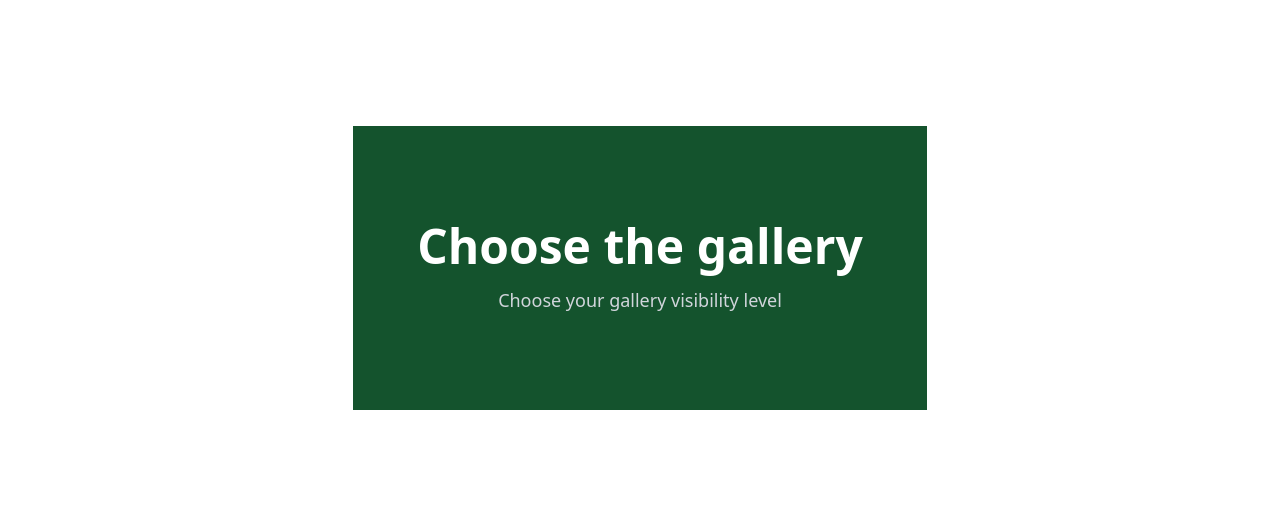
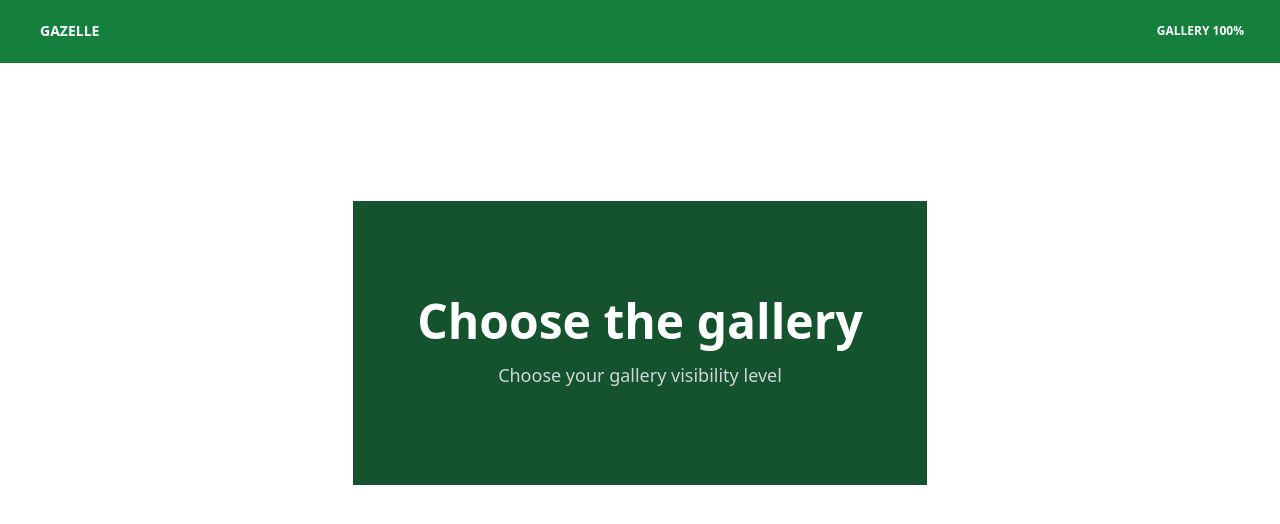
Before and after one commit to ISupernova/isupernova.github.io, a Nuxt app: page / in a window 1280 px wide. Shown: the top 524 px of the page. Built offline with nearby package versions, Linux system fonts and the light colour scheme.

Commit message:
Gallery componentization

```diff
--- /dev/null
+++ b/components/Gallery.vue
@@ -0,0 +1,21 @@
+<template>
+  <main>
+    <div class="grid grid-cols-2 md:grid-cols-4 gap-4">
+      <div v-for="link in links" :key="link">
+        <img class="h-auto max-w-full rounded-lg" :src="link" alt="">
+      </div>
+    </div>
+  </main>
+</template>
+<script>
+export default {
+  name: "Gallery",
+  props: {
+    links: {
+      required: true,
+      type: Array,
+      default: () => []
+    }
+  }
+}
+</script>
--- /dev/null
+++ b/components/Navbar.vue
@@ -0,0 +1,51 @@
+<template>
+  <nav class="relative flex flex-wrap items-center justify-between px-2 py-3 bg-green-700 mb-3">
+    <div class="container px-4 mx-auto flex flex-wrap items-center justify-between">
+      <div class="w-full relative flex justify-between lg:w-auto  px-4 lg:static lg:block lg:justify-start">
+        <NuxtLink
+to="/"
+          class="text-sm font-bold leading-relaxed inline-block mr-4 py-2 whitespace-nowrap uppercase text-white">
+          Gazelle
+        </NuxtLink>
+        <button
+          class="text-white cursor-pointer text-xl leading-none px-3 py-1 border border-solid border-transparent rounded bg-transparent block lg:hidden outline-none focus:outline-none"
+          type="button" @click="toggleNavbar()">
+          <font-awesome-icon :icon="['fas', 'bars']" />
+        </button>
+      </div>
+      <div :class="{ 'hidden': !showMenu, 'flex': showMenu }" class="lg:flex lg:flex-grow items-center">
+        <ul class="flex flex-col lg:flex-row list-none ml-auto">
+          <li v-for="link in links" :key="link.name" class="nav-item">
+            <NuxtLink
+:to="link.url"
+              class="px-3 py-2 flex items-center text-xs uppercase font-bold leading-snug text-white hover:opacity-75">
+              {{ link.name }}
+            </NuxtLink>
+          </li>
+        </ul>
+      </div>
+    </div>
+  </nav>
+</template>
+
+<script>
+export default {
+  name: "Navbar",
+  data() {
+    return {
+      showMenu: false,
+      links: [
+        {
+          name: "Gallery 100%",
+          url: "/gallery-original-100"
+        },
+      ]
+    }
+  },
+  methods: {
+    toggleNavbar: function () {
+      this.showMenu = !this.showMenu;
+    }
+  }
+}
+</script>
--- /dev/null
+++ b/layouts/default.vue
@@ -0,0 +1,15 @@
+<template>
+    <div>
+        <Navbar />
+        <slot />
+    </div>
+</template>
+<script>
+import Navbar from "../components/Navbar.vue";
+
+export default {
+  components: {
+    Navbar,
+  },
+};
+</script>
--- a/nuxt.config.ts
+++ b/nuxt.config.ts
@@ -3,5 +3,8 @@ export default defineNuxtConfig({
   modules: ['@nuxtjs/tailwindcss'],
   css: [
     '@fortawesome/fontawesome-svg-core/styles.css'
-  ]
+  ],
+  build: {
+    transpile: ['@fortawesome/vue-fontawesome']
+  },
 })
--- /dev/null
+++ b/pages/gallery-original-100.vue
@@ -0,0 +1,32 @@
+<template>
+    <div class="bg-white m-10">
+        <h1 class="text-6xl font-normal leading-normal mt-0 mb-2 text-pink-800">
+            Gallery <span class="text-green-500">{{ links.length }}</span>
+        </h1>
+        <Gallery :links="links" />
+    </div>
+</template>
+<script>
+import Gallery from "~/components/Gallery.vue"
+export default {
+    name: "GalleryPage100",
+    components: {
+        Gallery
+    },
+    data() {
+        return {
+            links: [
+                "https://images.pexels.com/photos/572897/pexels-photo-572897.jpeg",
+                "https://images.pexels.com/photos/3244513/pexels-photo-3244513.jpeg",
+                "https://images.pexels.com/photos/4394104/pexels-photo-4394104.jpeg",
+                "https://images.pexels.com/photos/5282269/pexels-photo-5282269.jpeg",
+                "https://images.pexels.com/photos/1784578/pexels-photo-1784578.jpeg",
+                "https://images.pexels.com/photos/2649403/pexels-photo-2649403.jpeg",
+                "https://images.pexels.com/photos/3214944/pexels-photo-3214944.jpeg",
+                "https://images.pexels.com/photos/3331094/pexels-photo-3331094.jpeg",
+                "https://images.pexels.com/photos/3493777/pexels-photo-3493777.jpeg",
+                "https://images.pexels.com/photos/2909077/pexels-photo-2909077.jpeg"]
+        }
+    }
+}
+</script>
--- a/pages/safe-gallery.vue
+++ /dev/null
@@ -1,95 +0,0 @@
-<template>
-  <main>
-    <div>
-      <h1>Gallery</h1>
-      <NuxtLink to="/">Home</NuxtLink>
-    </div>
-
-    <div class="grid grid-cols-2 md:grid-cols-3 gap-4">
-      <div>
-        <img
-          class="h-auto max-w-full rounded-lg"
-          src="https://flowbite.s3.amazonaws.com/docs/gallery/square/image.jpg"
-          alt=""
-        />
-      </div>
-      <div>
-        <img
-          class="h-auto max-w-full rounded-lg"
-          src="https://flowbite.s3.amazonaws.com/docs/gallery/square/image-1.jpg"
-          alt=""
-        />
-      </div>
-      <div>
-        <img
-          class="h-auto max-w-full rounded-lg"
-          src="https://flowbite.s3.amazonaws.com/docs/gallery/square/image-2.jpg"
-          alt=""
-        />
-      </div>
-      <div>
-        <img
-          class="h-auto max-w-full rounded-lg"
-          src="https://flowbite.s3.amazonaws.com/docs/gallery/square/image-3.jpg"
-          alt=""
-        />
-      </div>
-      <div>
-        <img
-          class="h-auto max-w-full rounded-lg"
-          src="https://flowbite.s3.amazonaws.com/docs/gallery/square/image-4.jpg"
-          alt=""
-        />
-      </div>
-      <div>
-        <img
-          class="h-auto max-w-full rounded-lg"
-          src="https://flowbite.s3.amazonaws.com/docs/gallery/square/image-5.jpg"
-          alt=""
-        />
-      </div>
-      <div>
-        <img
-          class="h-auto max-w-full rounded-lg"
-          src="https://flowbite.s3.amazonaws.com/docs/gallery/square/image-6.jpg"
-          alt=""
-        />
-      </div>
-      <div>
-        <img
-          class="h-auto max-w-full rounded-lg"
-          src="https://flowbite.s3.amazonaws.com/docs/gallery/square/image-7.jpg"
-          alt=""
-        />
-      </div>
-      <div>
-        <img
-          class="h-auto max-w-full rounded-lg"
-          src="https://flowbite.s3.amazonaws.com/docs/gallery/square/image-8.jpg"
-          alt=""
-        />
-      </div>
-      <div>
-        <img
-          class="h-auto max-w-full rounded-lg"
-          src="https://flowbite.s3.amazonaws.com/docs/gallery/square/image-9.jpg"
-          alt=""
-        />
-      </div>
-      <div>
-        <img
-          class="h-auto max-w-full rounded-lg"
-          src="https://flowbite.s3.amazonaws.com/docs/gallery/square/image-10.jpg"
-          alt=""
-        />
-      </div>
-      <div>
-        <img
-          class="h-auto max-w-full rounded-lg"
-          src="https://flowbite.s3.amazonaws.com/docs/gallery/square/image-11.jpg"
-          alt=""
-        />
-      </div>
-    </div>
-  </main>
-</template>
--- a/plugins/fontawesome.js
+++ b/plugins/fontawesome.js
@@ -1,6 +1,6 @@
-import { library, config } from '@fortawesome/fontawesome-svg-core'
-import { FontAwesomeIcon } from '@fortawesome/vue-fontawesome'
-import { fas } from '@fortawesome/free-solid-svg-icons'
+import { library, config } from "@fortawesome/fontawesome-svg-core"
+import { FontAwesomeIcon } from "@fortawesome/vue-fontawesome"
+import { fas } from "@fortawesome/free-solid-svg-icons"
 
 // This is important, we are going to let Nuxt worry about the CSS
 config.autoAddCss = false
@@ -9,7 +9,6 @@ config.autoAddCss = false
 // can add other styles or just individual icons.
 library.add(fas)
 
-// @ts-ignore
 export default defineNuxtPlugin((nuxtApp) => {
-  nuxtApp.vueApp.component('fa-icon', FontAwesomeIcon, {})
+  nuxtApp.vueApp.component("font-awesome-icon", FontAwesomeIcon, {})
 })
```
